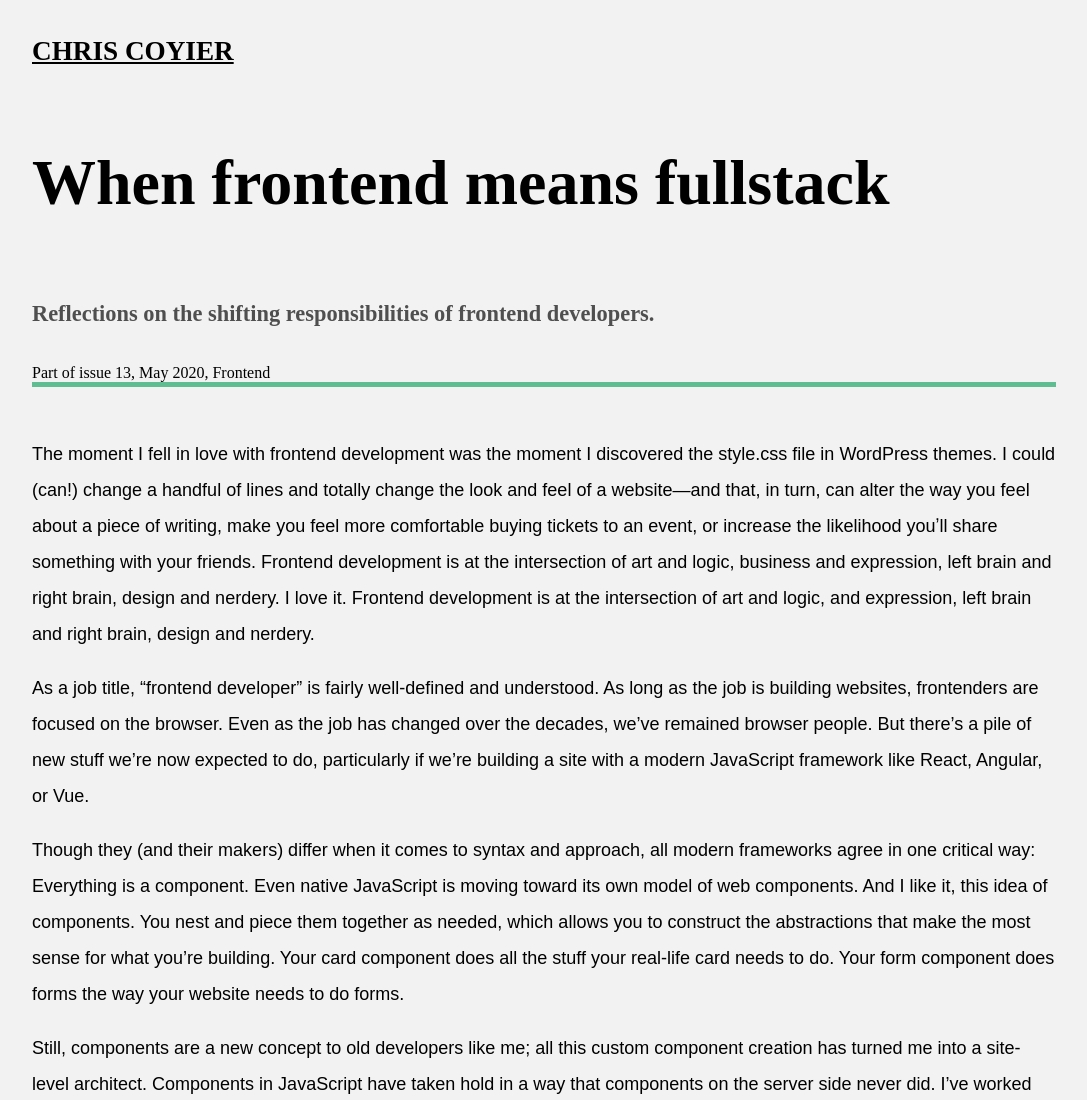
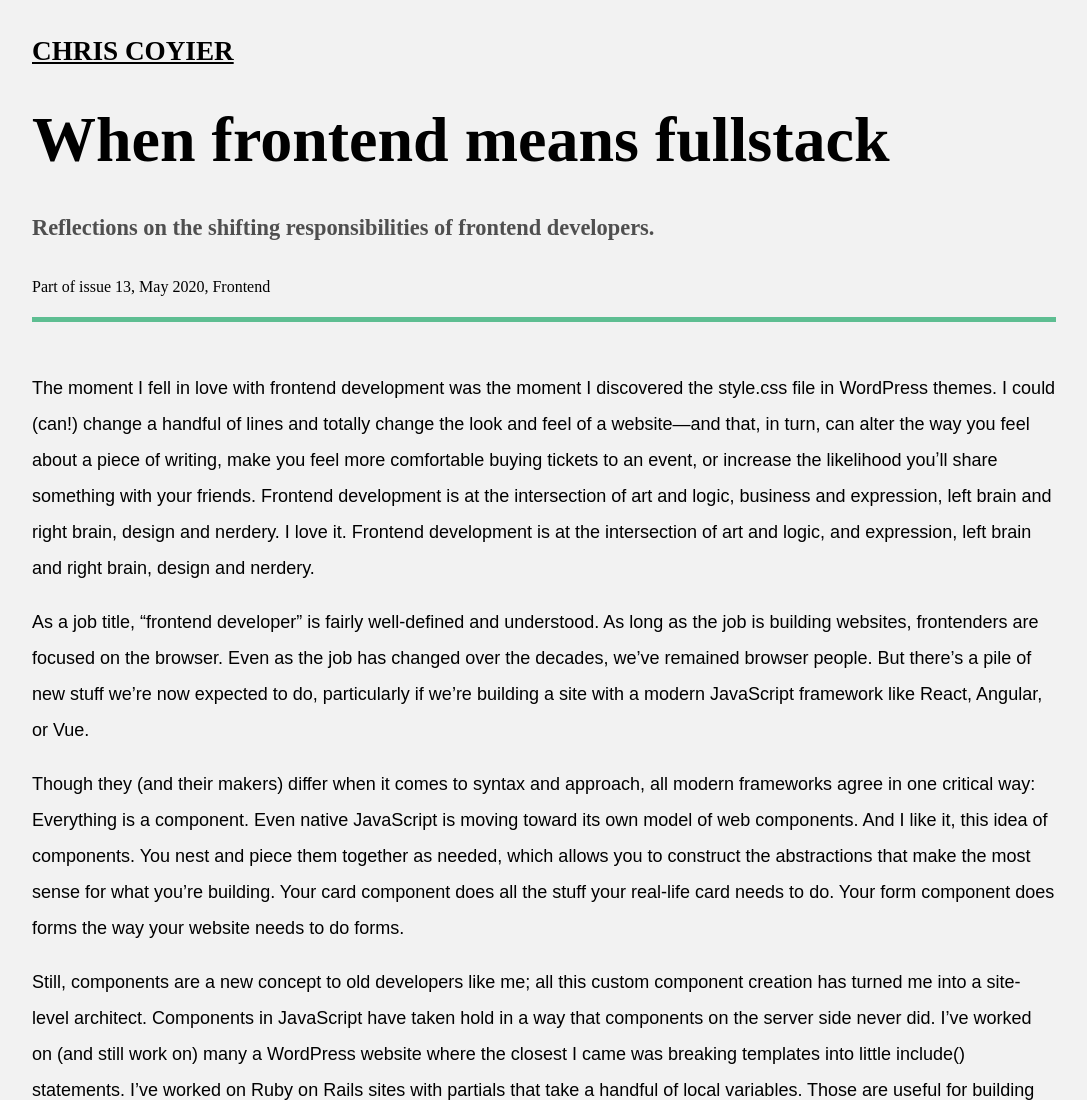
Before and after one commit to leopengilley/ps-copy-cat, a plain HTML site: page index.html in a window 1280 px wide. Shown: the top 1100 px of the page, without its empty margins (96-1183 px from the left). Drawn offline with Linux system fonts and the light colour scheme.

Commit message:
readme picture working?  and cleanup

```diff
--- a/css/copy-cat.css
+++ b/css/copy-cat.css
@@ -6,6 +6,7 @@ body {
   background-color: #f2f2f2;
 }
 
+/* Header */
 header {
   width: 100%;
   border-bottom: 5px solid #5ebe92;
@@ -13,12 +14,13 @@ header {
   flex-direction: row;
   flex-wrap: wrap;
   align-items: baseline;
-  height: 30%;
+  padding-bottom: 2%;
 }
 
 h1 {
   font-size: 4em;
   width: 60%;
+  margin: 0 0;
 }
 
 h4 {
@@ -35,9 +37,9 @@ h5 {
 
 nav {
   width: 40%;
-
 }
 
+/* Main */
 main {
   padding-top: 3%;
   font: 18px/2 serif;
@@ -61,6 +63,8 @@ main aside {
   padding: 20px 0;
 }
 
+/* Media Queries */
+/* All components and tags are now stacked in a column */
 @media screen and (max-width: 1300px) {
   body {
     width: 80%;
@@ -79,6 +83,7 @@ main aside {
   }
 }
 
+/* Font-size adjustments */
 @media screen and (max-width: 760px) {
   h1 {
     font-size: 2.7em;
--- a/index.html
+++ b/index.html
@@ -1,22 +1,18 @@
 <!DOCTYPE html>
 <html lang="en-us">
-<!-- screen reader -->
 <head>
   <meta charset="UTF-8">
+  <meta name="viewport" content="width=device-width, initial-scale=1.0">
+  <meta http-equiv="X-UA-Compatible" content="ie=edge">
 
-  <meta name="viewport" content="width=device-width, initial-scale=1.0">
-  <!-- <meta http-equiv="X-UA-Compatible" content="ie=edge"> -->
   <title>When frontend means full stack</title>
-  <!-- simplifying the header to be more accessible, no dashes or colons -->
   <link rel="stylesheet" href="css/copy-cat.css">
-  <!-- link to css -->
 </head>
 <body>
   <header>
     <h4>
       CHRIS COYIER
     </h4>
-    <!-- can use nav instead -->
 
     <h1>
       When frontend means fullstack
@@ -25,12 +21,10 @@
     <h5>
       Reflections on the shifting responsibilities of frontend developers.
     </h5>
-    <!-- can use paragraph tag here -->
 
     <nav>
       Part of issue 13, May 2020, Frontend
     </nav>
-    <!-- could nest it inside a section? -->
   </header>
 
   <main>
```
Also changed, not shown: 1 other file.
